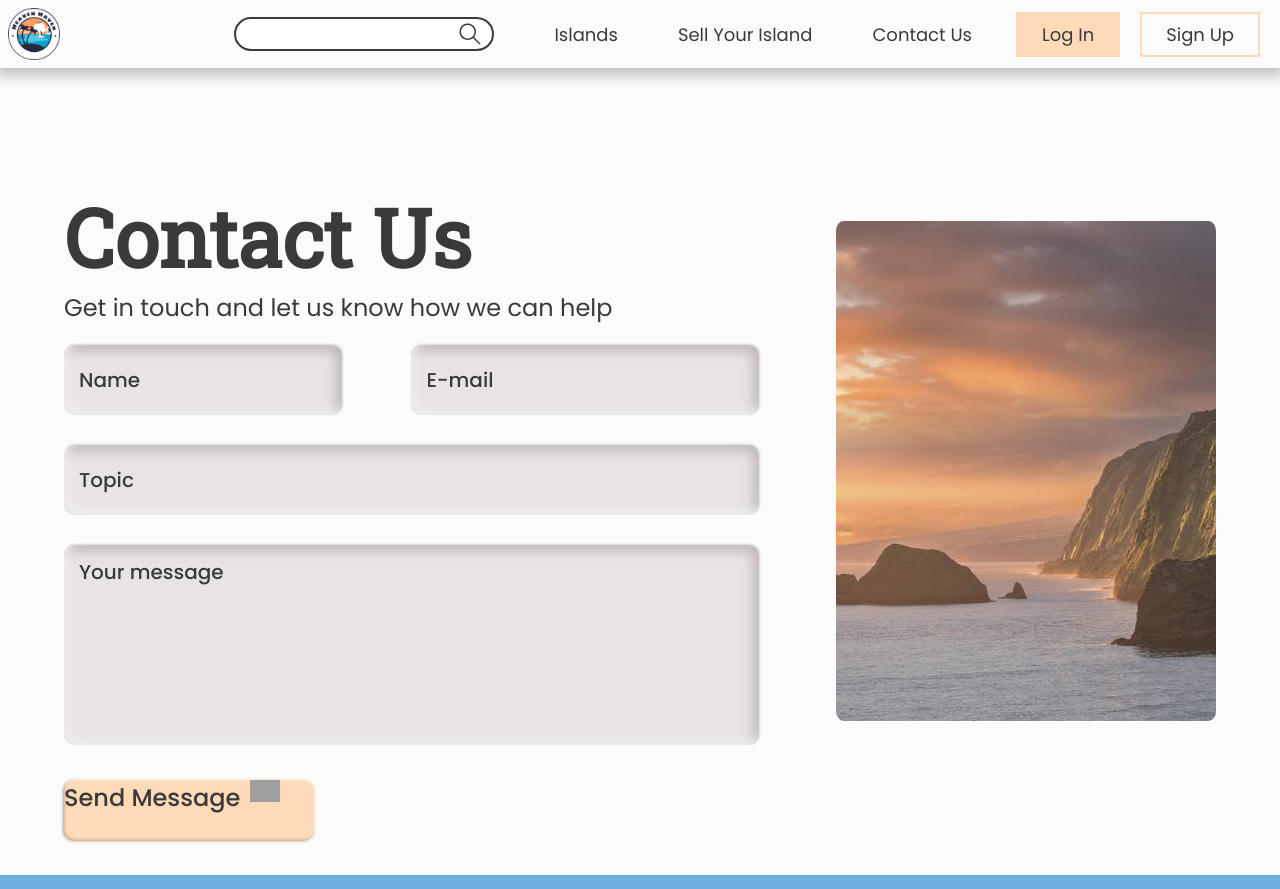
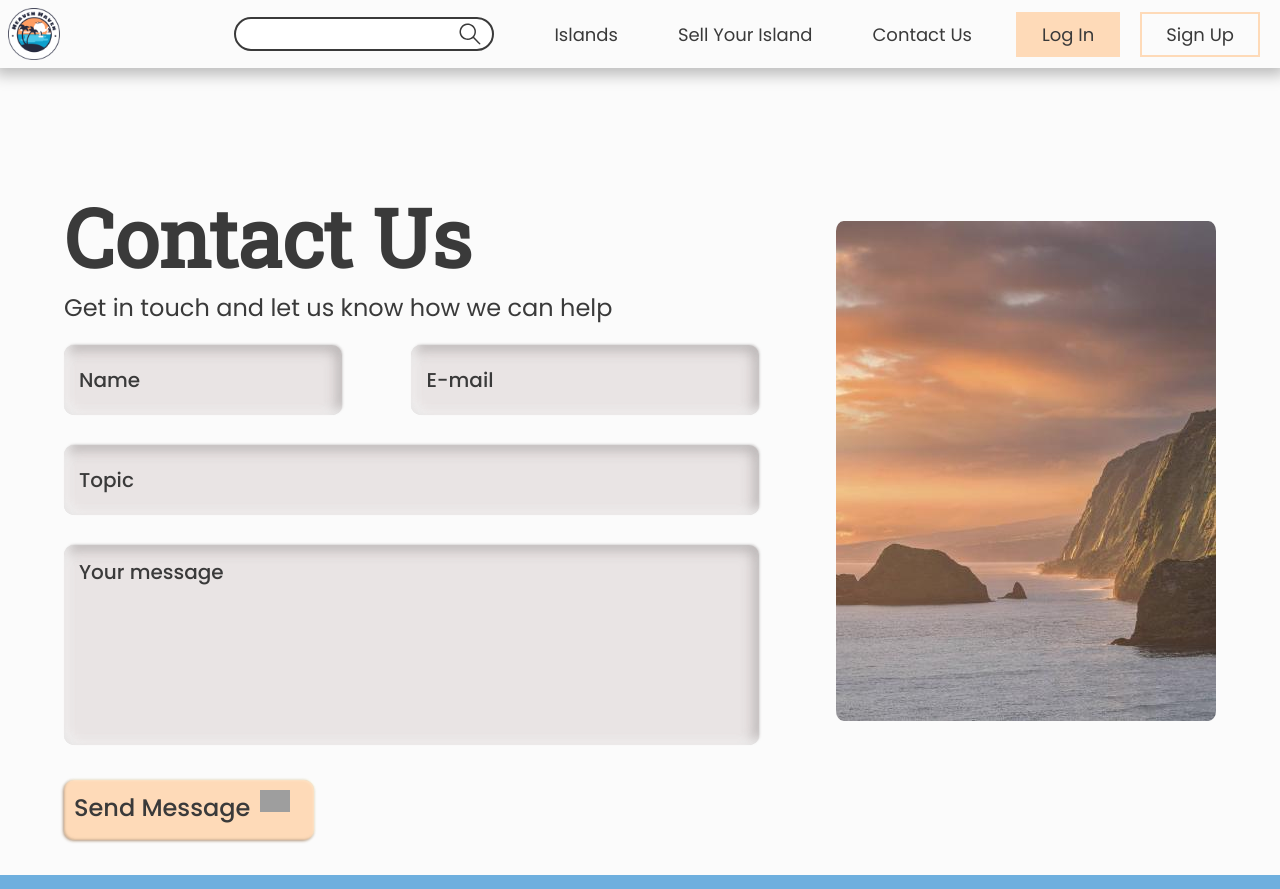
Before and after one commit to ruets/HeavenHaven, a React (Vite) app in the folder frontend/: page /contact in a window 1280 px wide. Shown: the top 889 px of the page. Built offline with nearby package versions, Linux system fonts and the light colour scheme; grey boxes are pictures that could not be loaded.

Commit message:
Footer and Contact Form edited

```diff
--- a/frontend/src/components/base/Footer/Footer.scss
+++ b/frontend/src/components/base/Footer/Footer.scss
@@ -51,7 +51,9 @@ footer {
 
         p {
             color: $dark;
+            margin-top: 30px;
         }
+
     }
 
     a.logo {
--- a/frontend/src/components/forms/Contact/ContactForm.scss
+++ b/frontend/src/components/forms/Contact/ContactForm.scss
@@ -59,15 +59,13 @@ form.contact {
 
         display: flex;
         margin-bottom: 35px;
-
-    p {
-        margin-top:10px;
-        margin-left: 10px;
-    }
+        padding-top: 10px;
+        padding-left: 10px;
 
     img{
         width: 30px;
-        margin-left : 10px
+        margin-left : 10px;
+        margin-bottom : 8px;
     }
 
     }
```
